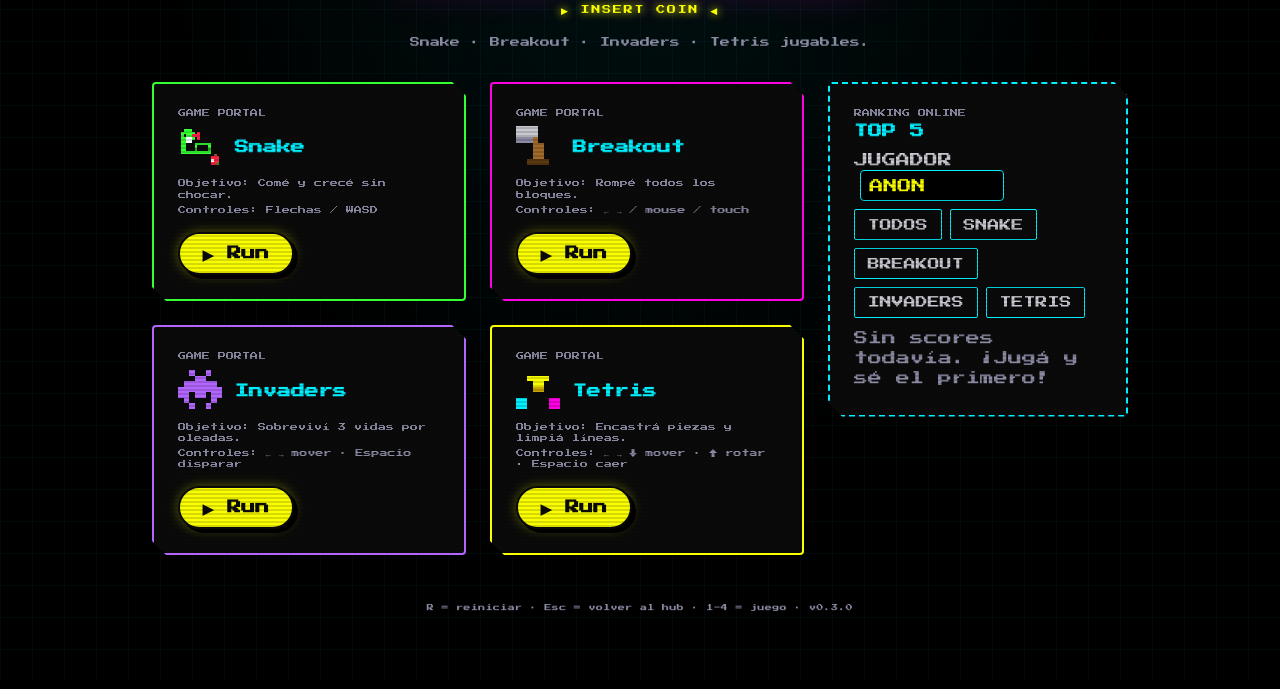
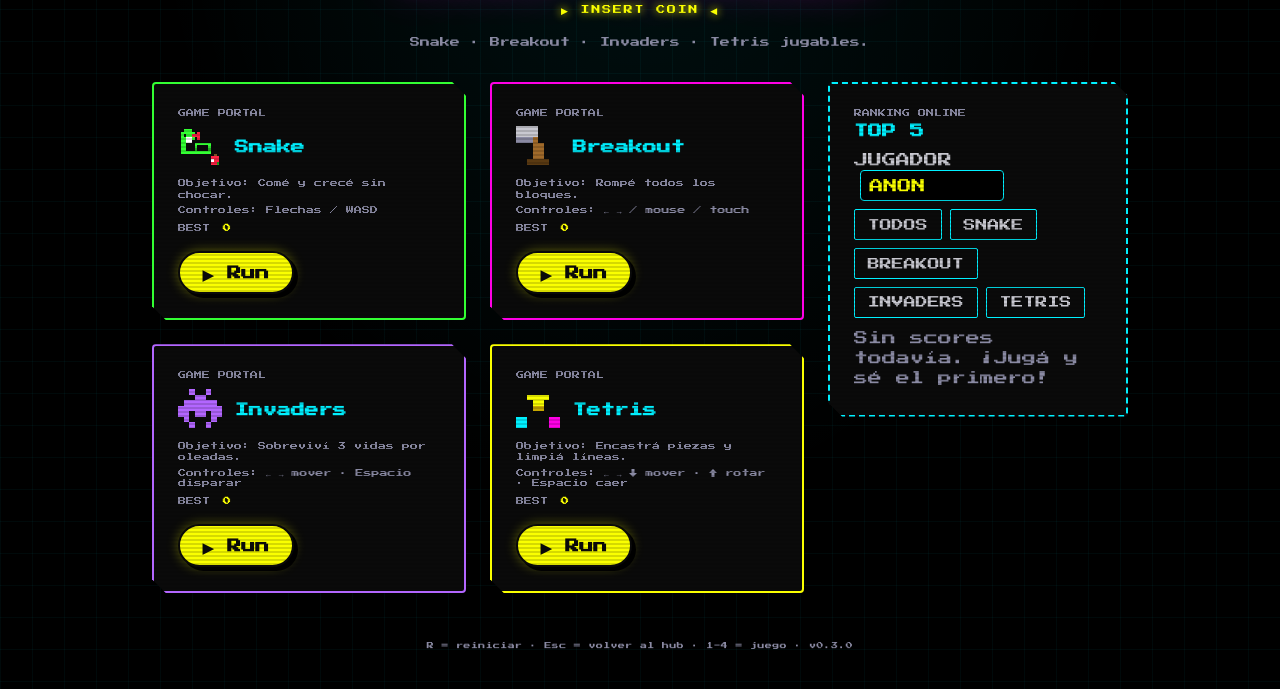
Before and after one commit to Lucas18062025/1990-arcade, a website built with Vite: page index.html in a window 1280 px wide. Shown: the part 119-808 px from the top of the page. Built offline with nearby package versions, Linux system fonts and the light colour scheme.

Commit message:
feat: BEST por card desde localStorage en hub

```diff
--- a/src/main.js
+++ b/src/main.js
@@ -57,6 +57,13 @@ function renderHub() {
     unmount();
     unmount = null;
   }
+  const bestOf = (id) => {
+    try {
+      return Number(localStorage.getItem("arcade-best-" + id) || 0) || 0;
+    } catch {
+      return 0;
+    }
+  };
   grid.innerHTML = games
     .map(
       (g) => `
@@ -65,6 +72,7 @@ function renderHub() {
       <div class="card-head">${pixelIcon(g.icon)}<h2 class="text-xl font-bold mt-1">${g.name}</h2></div>
       <p class="text-muted mt-2 text-sm">Objetivo: ${g.desc}</p>
       ${g.controls ? `<p class="text-muted mt-1 text-xs">Controles: ${g.controls}</p>` : ""}
+      <p class="best-line">BEST <b>${bestOf(g.id)}</b></p>
       <button class="mt-4 text-sm portal-btn" ${g.locked ? "disabled" : ""}>${g.locked ? "🔒 Bloqueado" : "▶ Run"}</button>
     </div>`
     )
--- a/src/style.css
+++ b/src/style.css
@@ -274,6 +274,17 @@ body {
 
 #top-list div {
   padding: 0.15rem 0;
+}
+
+.best-line {
+  font-size: 8px;
+  color: var(--muted);
+  margin-top: 0.4rem;
+}
+
+.best-line b {
+  color: var(--accent);
+  margin-left: 0.3rem;
 }
 
 .rank-row {
```
